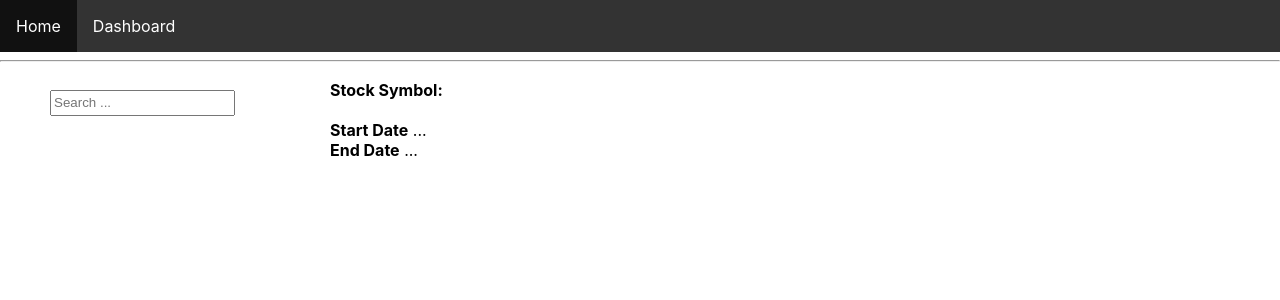
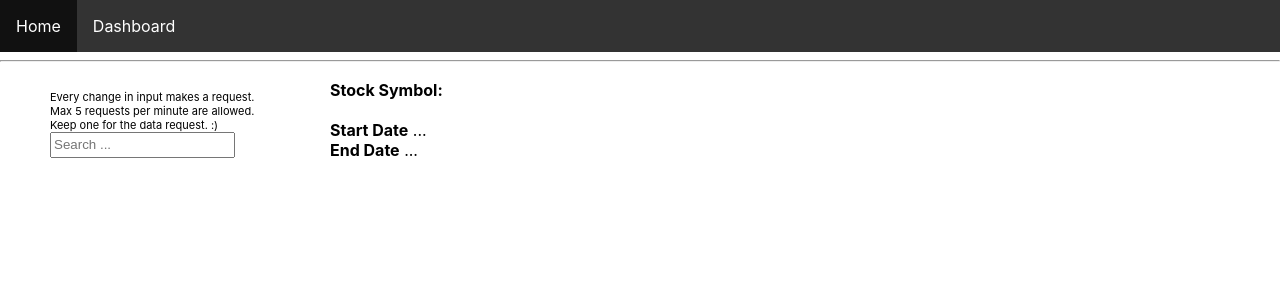
Before and after one commit to ilief2020/stockpriceapp, a React (Create React App) app: page /dashboard in a window 1280 px wide. Shown: the top 300 px of the page. Built offline with nearby package versions, Linux system fonts and the light colour scheme.

Commit message:
added a note for search input

```diff
--- a/src/components/SearchComp.css
+++ b/src/components/SearchComp.css
@@ -4,3 +4,7 @@
 .search-input {
 line-height: 20px;
 }
+
+.search-div .note {
+    font-size: 11px;
+}
--- a/src/components/SearchComp.tsx
+++ b/src/components/SearchComp.tsx
@@ -16,6 +16,10 @@ const SearchComp: React.FC<Props> = ({ filterText, onFilterTextChange }) => {
 
     return (
         <div className='search-div'>
+            <div className="note">Every change in input makes a request. <br />
+                Max 5 requests per minute are allowed. <br />
+                Keep one for the data request. :)
+                </div>
             <input className='search-input' placeholder='Search ...' value={filterText} onChange={onChange}></input>
         </div>
     );
```
